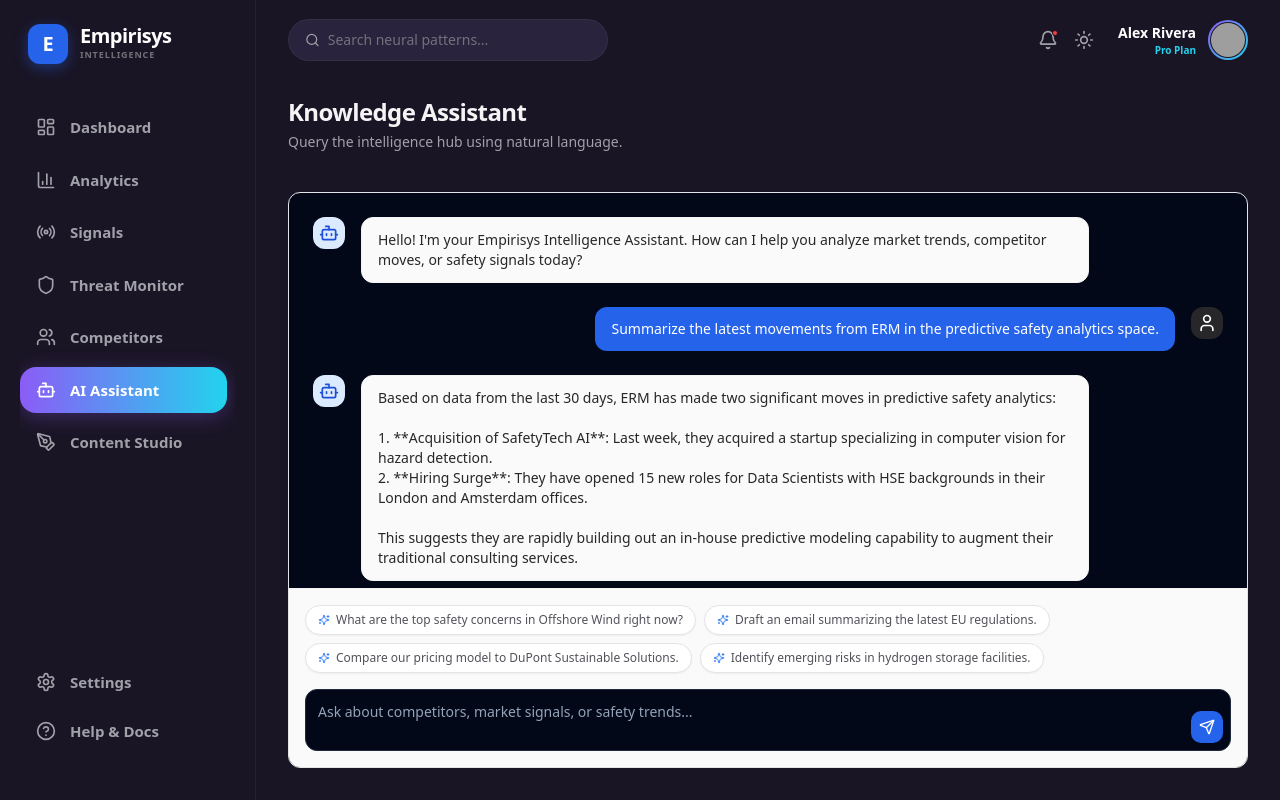
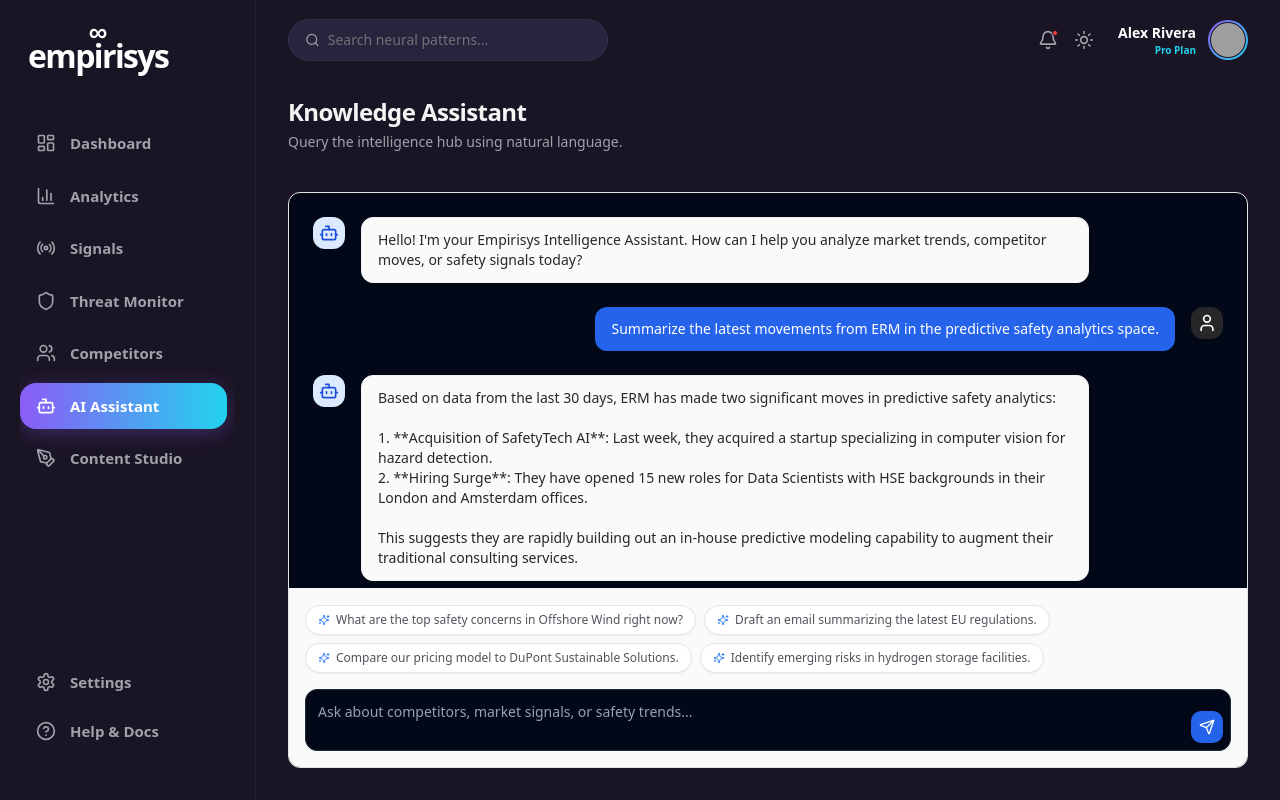
Before and after one commit to amaravhale/EIH-Test, a Next.js app: page /assistant in a window 1280 px wide. Built offline with nearby package versions, Linux system fonts and the light colour scheme; grey boxes are pictures that could not be loaded.

Commit message:
Implement exact custom Empirisys logo matching provided design

```diff
--- a/src/components/layout/synexis-sidebar.tsx
+++ b/src/components/layout/synexis-sidebar.tsx
@@ -47,13 +47,10 @@ export function SynexisSidebar({
     <aside className="flex flex-col w-64 h-full bg-white dark:bg-[#1A1525] text-zinc-900 dark:text-zinc-100 shrink-0 py-6 px-5 border-r border-zinc-200 dark:border-white/5 transition-colors duration-300">
 
       {/* Brand Logo Area */}
-      <div className="flex items-center gap-3 px-2 mb-10">
-        <div className="flex h-10 w-10 shrink-0 items-center justify-center rounded-[12px] bg-blue-600 text-white font-black text-xl shadow-[0_4px_14px_rgba(37,99,235,0.4)]">
-          E
-        </div>
-        <div className="flex flex-col">
-          <span className="text-[20px] font-bold tracking-tight leading-none text-zinc-900 dark:text-white">Empirisys</span>
-          <span className="text-[9px] font-bold tracking-widest text-zinc-400 dark:text-zinc-500 uppercase mt-0.5">Intelligence</span>
+      <div className="flex items-center px-2 mb-10">
+        <div className="relative flex flex-col items-center text-[#0F292E] dark:text-white">
+          <span className="absolute -top-3 left-[50%] -translate-x-1/2 text-[26px] font-bold">∞</span>
+          <span className="text-[32px] font-bold tracking-tighter lowercase mt-2">empirisys</span>
         </div>
       </div>
 
```
